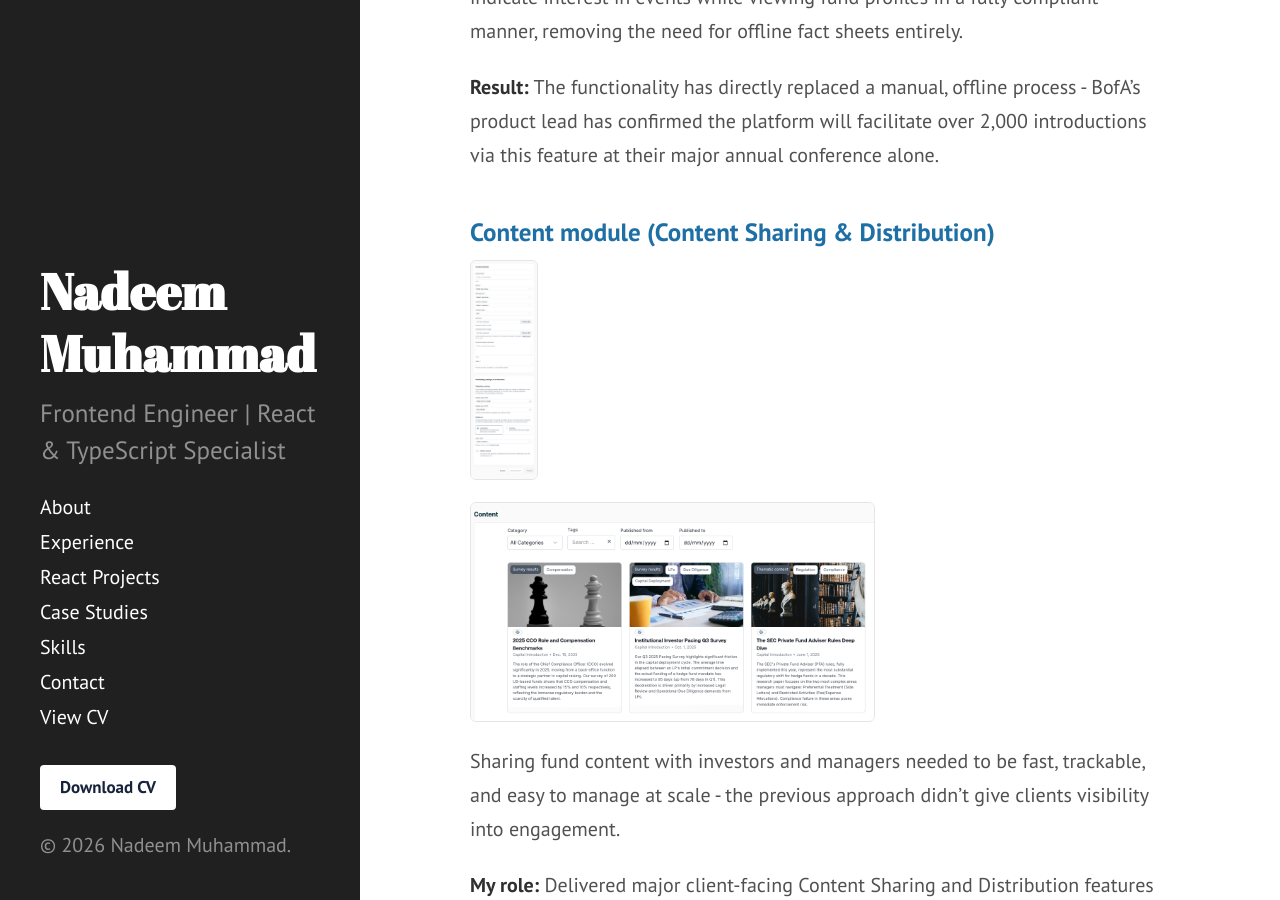
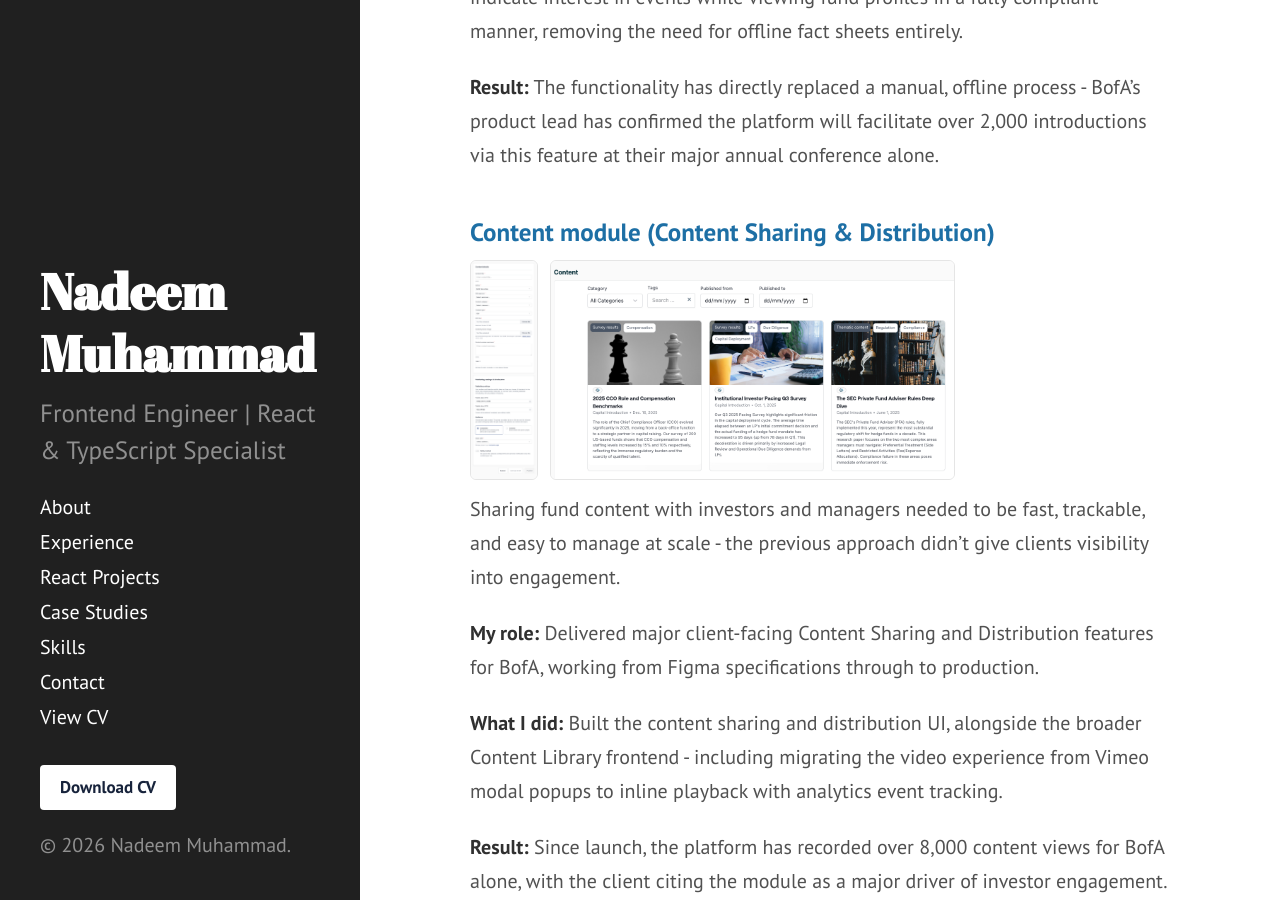
Before and after one commit to nadeem-muhammad/nadeem-muhammad.github.io, a Jekyll site: the page built from index.md, in a window 1280 px wide and 900 px high, scrolled down 4836 px. Built offline with Jekyll 4.4.1, drawn with Linux system fonts in a browser that asks for light colours.

```diff
--- a/index.md
+++ b/index.md
@@ -129,6 +129,7 @@ Investors previously relied on offline PDF fact sheets and manual processes to e
 <div class="timeline-item" markdown="1">
 ### Content module (Content Sharing & Distribution)
 
+<div class="case-study-shots">
 <img src="/assets/content-screenshot.png"
      data-full="/assets/content-screenshot.png"
      alt="Content Library and sharing interface"
@@ -136,8 +137,9 @@ Investors previously relied on offline PDF fact sheets and manual processes to e
 
 <img src="/assets/content-screenshot-two.png"
      data-full="/assets/content-screenshot-two.png"
-     alt="Content Library and sharing interface"
+     alt="Content Library category and tags filter view"
      class="case-study-shot">
+</div>
 
 Sharing fund content with investors and managers needed to be fast, trackable, and easy to manage at scale - the previous approach didn't give clients visibility into engagement.
 
```
